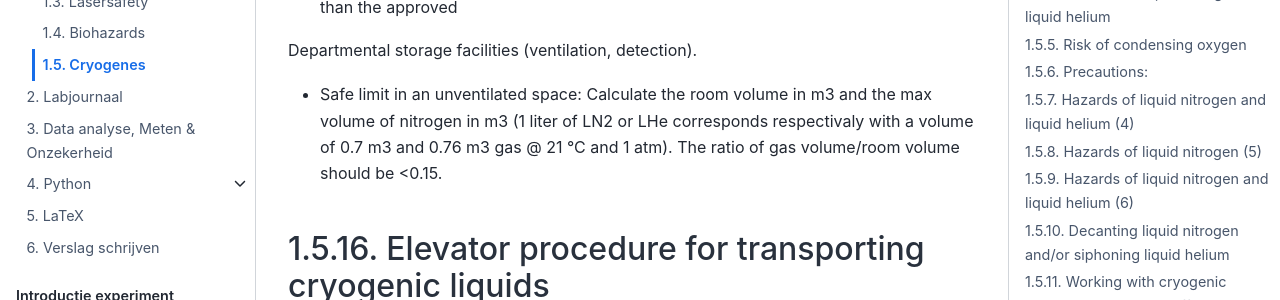
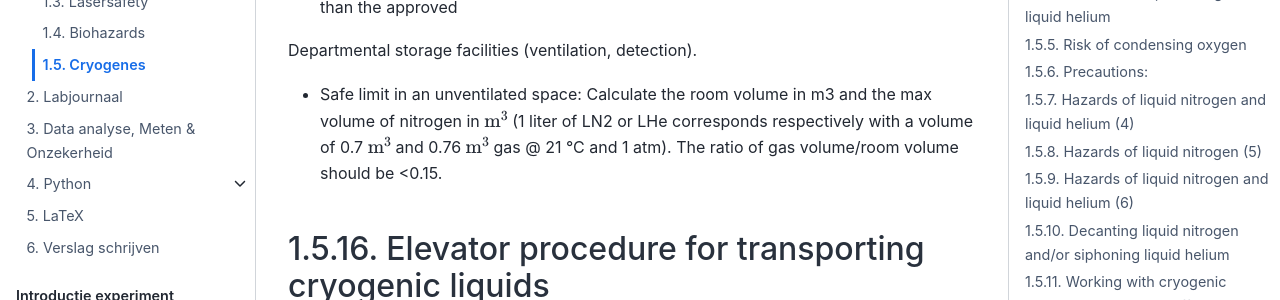
Before and after one commit to Contemporary-Physicslab/NP-new-style, a Jupyter Book: the page built from book/Deel2/Veiligheid/Cryogenes.md, in a window 1280 px wide and 900 px high, scrolled down 7676 px. Shown: the part 176-476 px from the top of the window. Built offline with Jupyter Book 1.0.4 settings and Sphinx 7.4.7 and the Sphinx Book theme 1.1.4, drawn with Linux system fonts in a browser that asks for light colours; pages that are not in the unit, such as notebooks, are missing from menus; comment, search, counter and statistics services are not loaded.

Commit message:
Typo fix

```diff
--- a/book/Deel2/Veiligheid/Cryogenes.md
+++ b/book/Deel2/Veiligheid/Cryogenes.md
@@ -148,7 +148,7 @@ Handling of Dewars
 * Cryogenic liquids, larger volumes more than 1 liter, must never be stored in areas other than the approved
 
 Departmental storage facilities (ventilation, detection).
-* Safe limit in an unventilated space: Calculate the room volume in m3 and the max volume of nitrogen in m3 (1 liter of LN2 or LHe corresponds respectivaly with a volume of 0.7 m3 and 0.76 m3 gas @ 21 °C and 1 atm). The ratio of gas volume/room volume should be <0.15.
+* Safe limit in an unventilated space: Calculate the room volume in m3 and the max volume of nitrogen in $\mathrm{m^3}$ (1 liter of LN2 or LHe corresponds respectively with a volume of 0.7 $\mathrm{m^3}$ and 0.76 $\mathrm{m^3}$ gas @ 21 °C and 1 atm). The ratio of gas volume/room volume should be <0.15.
 
 ## Elevator procedure for transporting cryogenic liquids
 You can call the goods lift to any floor using an authorised campus card.
```
